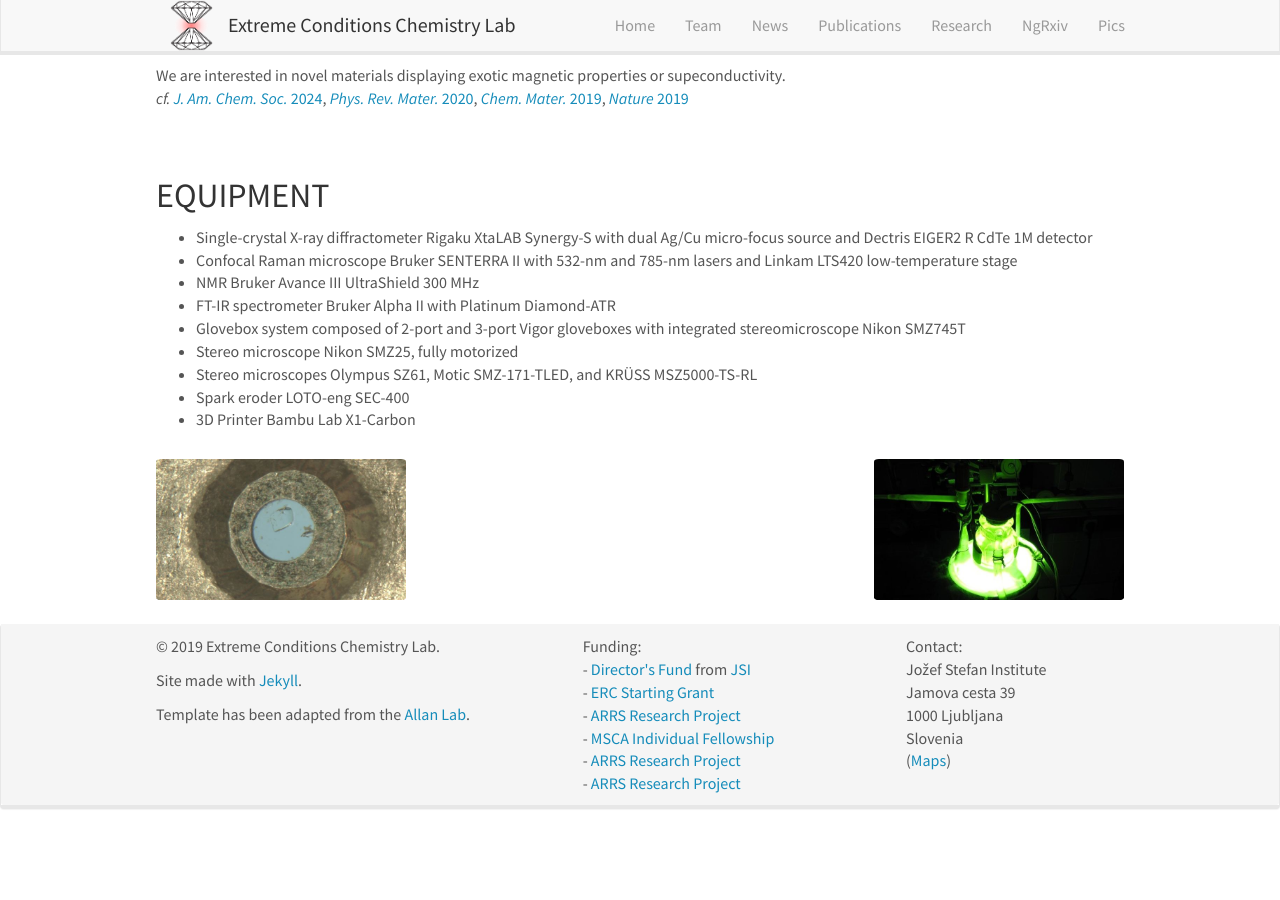
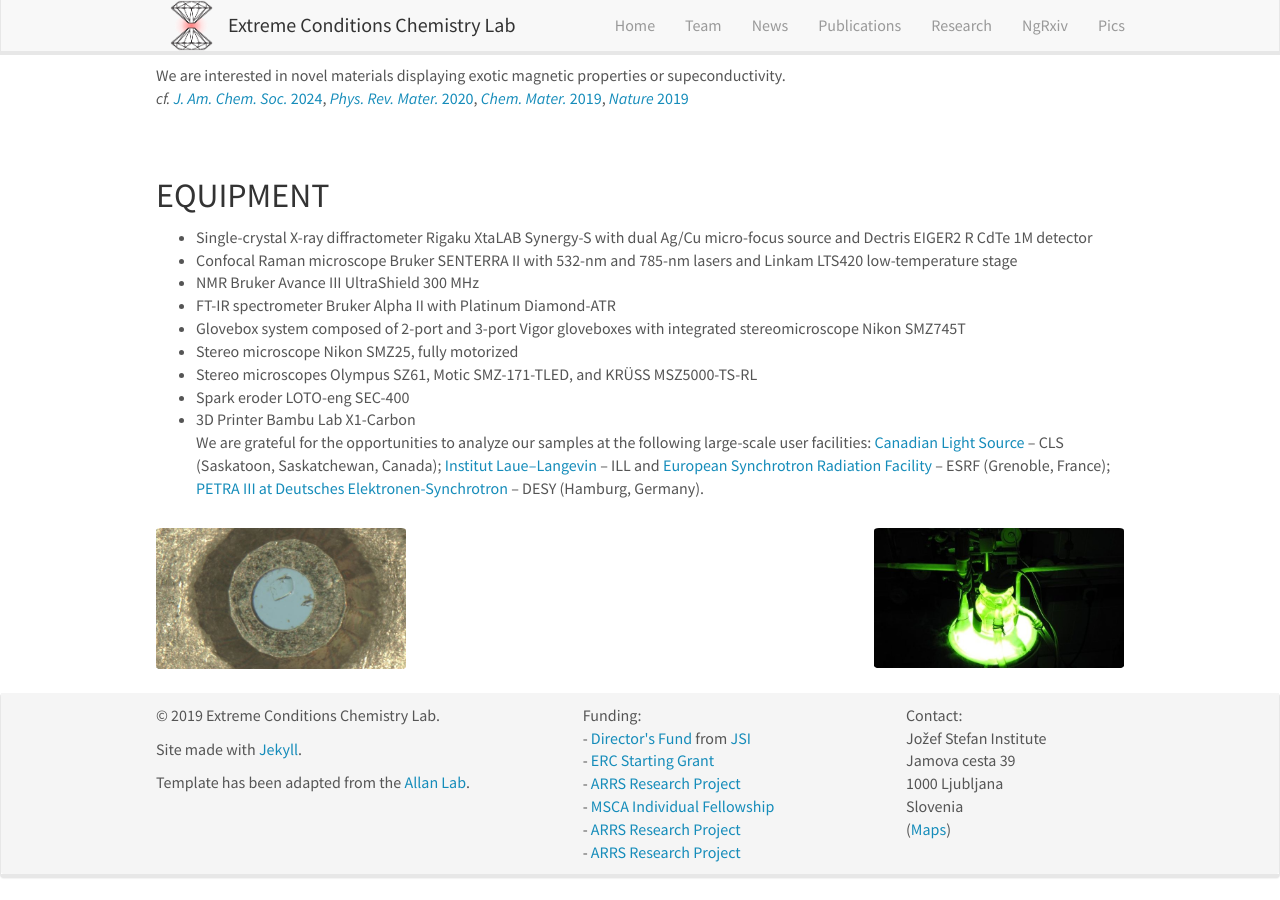
Before and after one commit to eccl-jsi/eccl-jsi.github.io, a Jekyll site: the page built from _pages/research.md, in a window 1280 px wide and 900 px high, scrolled down 526 px. Built offline with Jekyll 4.4.1, drawn with Linux system fonts in a browser that asks for light colours; nearby versions of some CDN libraries; before the commit the page ends 1357 px from its top, so only the background shows below that.

Commit message:
Update research.md

```diff
--- a/_pages/research.md
+++ b/_pages/research.md
@@ -44,6 +44,7 @@
 - Spark eroder LOTO-eng SEC-400
 - 3D Printer Bambu Lab X1-Carbon
 <br>
+We are grateful for the opportunities to analyze our samples at the following large-scale user facilities: [Canadian Light Source](https://www.lightsource.ca/) – CLS (Saskatoon, Saskatchewan, Canada); [Institut Laue–Langevin](https://www.ill.eu/) – ILL and [European Synchrotron Radiation Facility](https://www.esrf.fr/) – ESRF (Grenoble, France); [PETRA III at Deutsches Elektronen-Synchrotron](https://photon-science.desy.de/facilities/petra_iii/index_eng.html) – DESY (Hamburg, Germany).
 
 ![]({{ site.url }}{{ site.baseurl }}/images/KrF2-Photosynthesis-C.jpg){: style="width: 250px; float: right; border: 10px"}
 
```
